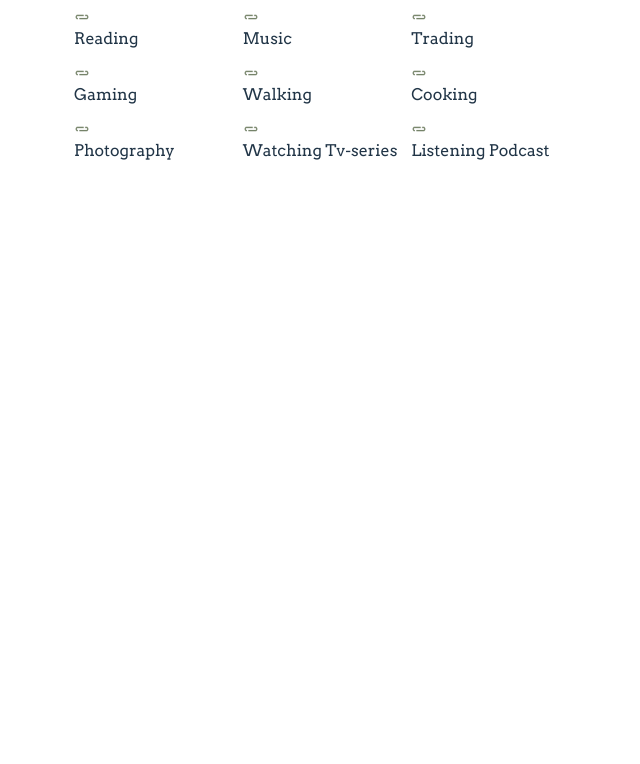
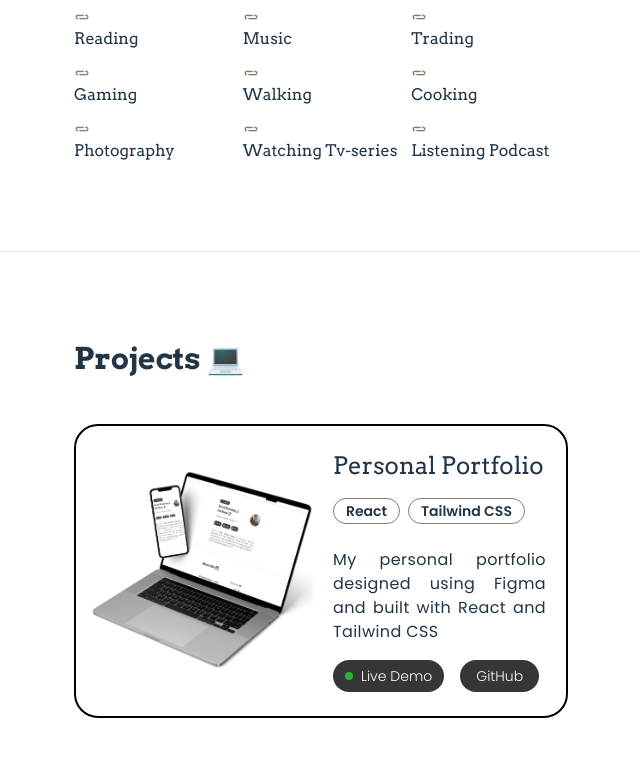
Before and after one commit to RJRanan/portfolio, a React (Vite) app: page / in a window 1280 px wide. Shown: the part 2000-2764 px from the top of the page, without its empty margins (319-959 px from the left). Before the commit the page ends 2331 px from the top, so only its background shows below. Built offline with nearby package versions, Linux system fonts and the light colour scheme.

Commit message:
done project section

```diff
--- a/src/App.jsx
+++ b/src/App.jsx
@@ -23,6 +23,8 @@ function App() {
           <About />
         </section>
 
+        <hr className="" />
+
         <section className="py-10 px-4   pt-10 ">
           <Projects />
         </section>
--- /dev/null
+++ b/src/assets/images/index.js
@@ -0,0 +1,7 @@
+import dayTheme from "../images/day-theme.png";
+import me from "../images/me.jpg";
+import nightTheme from "../images/night-theme.png";
+import portfolio from "../images/portfolio.png";
+import simon from "../images/simon.png";
+
+export { dayTheme, me, nightTheme, portfolio, simon };
--- /dev/null
+++ b/src/components/ProjectCards.jsx
@@ -0,0 +1,56 @@
+const ProjectCard = ({
+  title,
+  stacks,
+  info,
+  websiteLink,
+  githubLink,
+  imgURL,
+}) => {
+  return (
+    <div className="w-full  md:max-w-2xl my-12 mx-auto flex   items-center justify-center">
+      <div className="border-2 border-black grid md:grid-cols-2 grid-cols-1   py-4 px-2  justify-center rounded-3xl md w-full max-w-[494px] ">
+        <div className="flex items-center justify-center px-2  ">
+          <img
+            src={imgURL}
+            className=" h-[200px] w-full object-fill rounded-lg hover:scale-110 transition-all duration-300  "
+            alt=""
+          />
+        </div>
+        <div className="py-2 gap-4 flex flex-col px-3">
+          <div className="text-2xl">{title}</div>
+          <div className="flex flex-row flex-wrap ">
+            {stacks.map((stack) => (
+              <div
+                key={stack}
+                className="mr-2 mb-2 px-3 lg:py-[2px] py-1 border md:text-sm text-xs  font-poppins border-opacity-50 rounded-2xl border-black font-semibold"
+              >
+                {stack}
+              </div>
+            ))}
+          </div>
+          <div className=" tracking-wide mobile:text-base font-poppins text-justify text-[14px]	">
+            {info}
+          </div>
+          <div className="flex gap-4">
+            <button className="bg-[#363636] mobile:px-3 px-4 py-[6px] -z-30 rounded-full flex flex-row items-center gap-3 text-white text-sm font-poppins font-light">
+              <a
+                href={websiteLink}
+                className="text-white flex  items-center gap-2 "
+              >
+                <div className="h-2 w-2 rounded-full bg-[#23BB32] animate-pulse"></div>{" "}
+                Live Demo
+              </a>
+            </button>
+            <button className="bg-[#363636] mobile:px-4 px-6 py-[6px] -z-30 rounded-full flex flex-row items-center gap-3 text-white text-sm font-poppins font-light">
+              <a href={githubLink} className="text-white">
+                GitHub
+              </a>
+            </button>
+          </div>
+        </div>
+      </div>
+    </div>
+  );
+};
+
+export default ProjectCard;
--- a/src/constants/index.js
+++ b/src/constants/index.js
@@ -1,3 +1,5 @@
+import { portfolio, simon } from "../assets/images";
+
 export const navLinks = [
   {
     id: "0. ",
@@ -97,9 +99,9 @@ export const projects = [
     title: "Personal Portfolio",
     stacks: ["React", "Tailwind CSS"],
     info: "My personal portfolio designed using Figma and built with React  and Tailwind CSS",
-    websiteLink: "",
+    websiteLink: "https://renzjestoniranan.vercel.app/",
     githubLink: "",
-    imgURL: "",
+    imgURL: portfolio,
   },
 
   {
@@ -109,6 +111,6 @@ export const projects = [
     info: "Simon Game is a classic memory game where players need to remember and repeat a sequence of colors. This project is a web-based implementation of the Simon game using HTML, CSS, JavaScript, and jQuery.",
     websiteLink: "",
     githubLink: "",
-    imgURL: "",
+    imgURL: simon,
   },
 ];
--- a/src/sections/PersonalProjects.jsx
+++ b/src/sections/PersonalProjects.jsx
@@ -1,5 +1,28 @@
-const projects = () => {
-  return <div></div>;
+import ProjectCard from "../components/ProjectCards";
+import { projects } from "../constants/";
+
+const PersonalProjects = () => {
+  return (
+    <div className=" w-full  md:max-w-2xl my-12 mx-auto  flex items-center justify-center">
+      <div className="flex flex-col  w-full max-w-[494px]">
+        <h1 className="text-3xl font-bold">Projects 💻</h1>
+        <div>
+          {projects.map((project) => (
+            <div key={project.id}>
+              <ProjectCard
+                imgURL={project.imgURL}
+                title={project.title}
+                stacks={project.stacks}
+                info={project.info}
+                websiteLink={project.websiteLink}
+                githubLink={project.githubLink}
+              />
+            </div>
+          ))}
+        </div>
+      </div>
+    </div>
+  );
 };
 
-export default projects;
+export default PersonalProjects;
```
Also changed, not shown: src/assets/images/portfolio.png (added), src/assets/images/simon.png (added).
